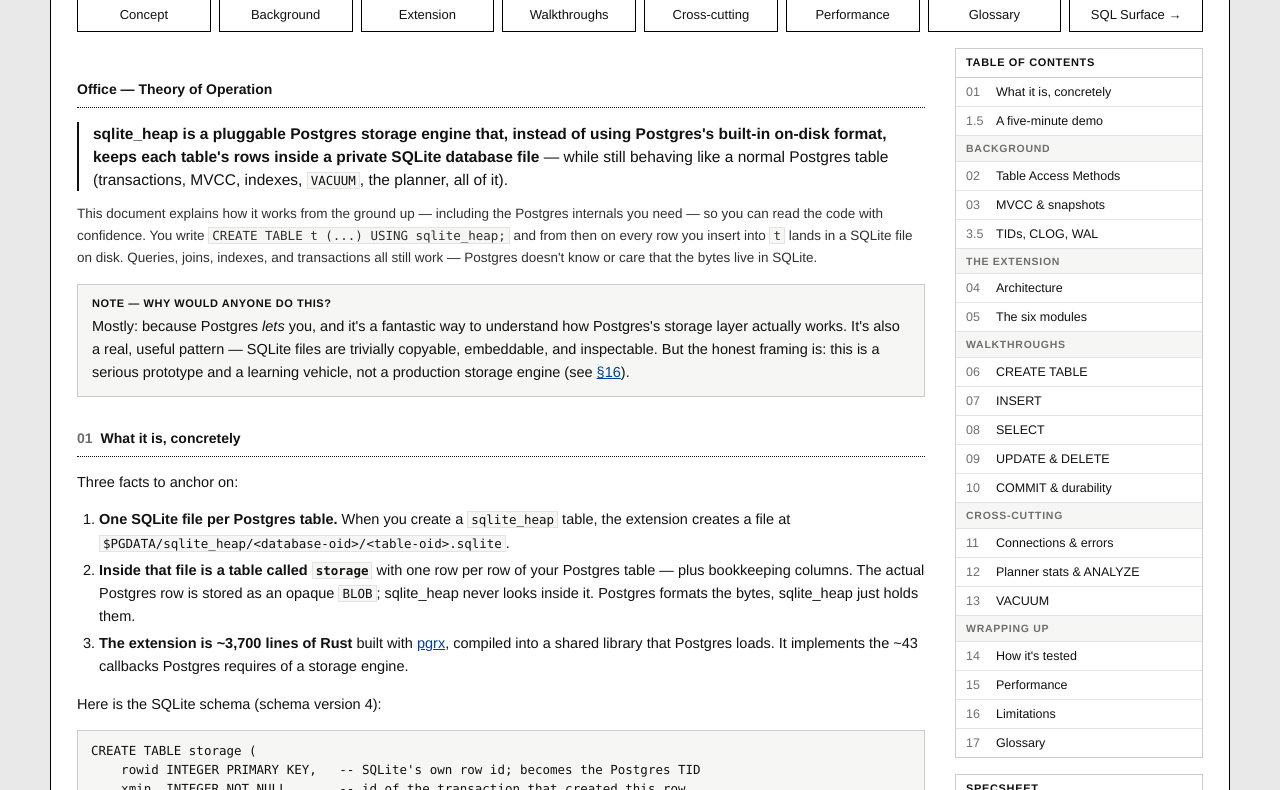
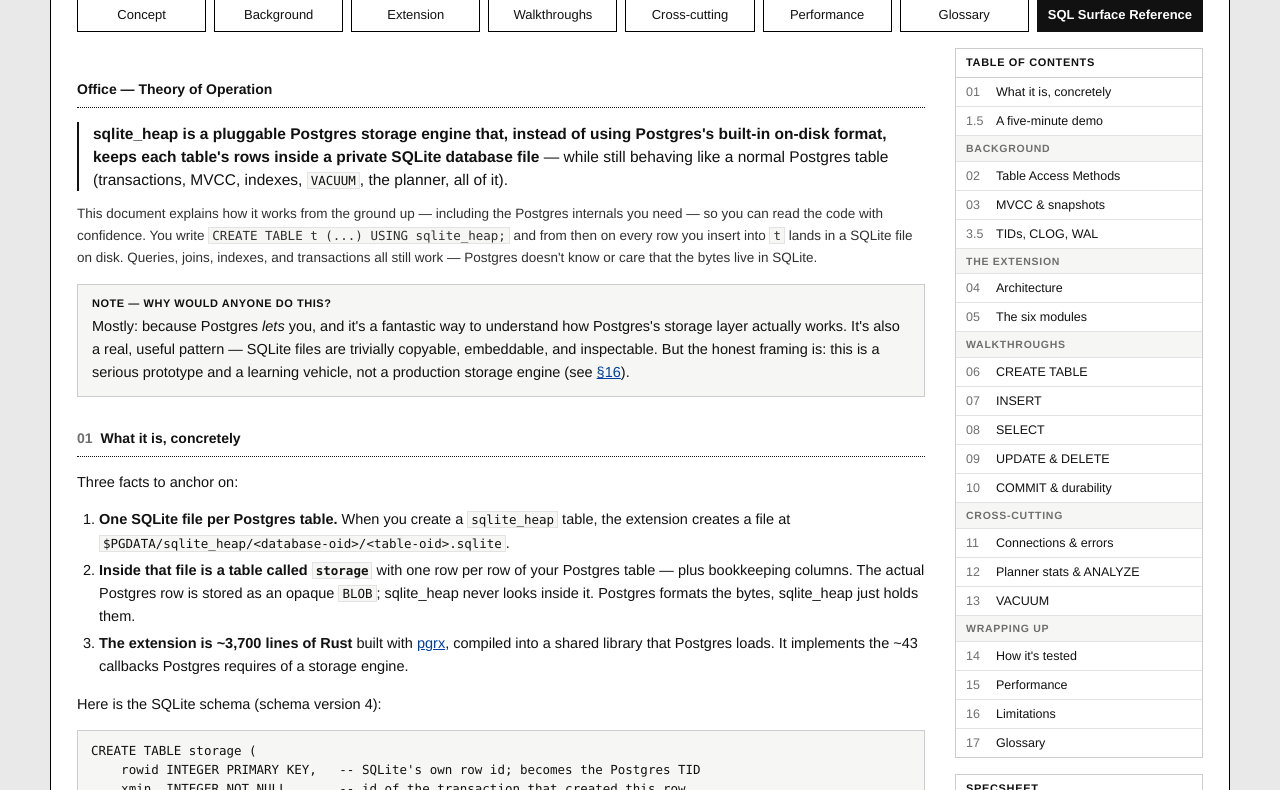
Before and after one commit to frectonz/pg-sqlite-heap, a plain HTML site: page docs/EXPLAINER.html in a window 1280 px wide. Shown: the part 94-884 px from the top of the page. Drawn offline with Linux system fonts and the light colour scheme.

Commit message:
style: distinguish cross-page nav link from section links
Filled button for the link to the other doc; drop directional
arrows that implied a non-existent sequence.

```diff
--- a/docs/EXPLAINER.html
+++ b/docs/EXPLAINER.html
@@ -69,6 +69,11 @@
     white-space: nowrap;
   }
   .navrow a:hover { background: var(--note); }
+  .navrow a.xpage {
+    background: var(--ink); color: #fff; font-weight: 700;
+    border-color: var(--ink); flex: 0 1 auto;
+  }
+  .navrow a.xpage:hover { background: #000; }
 
   /* ---- section label + dotted rule --------------------------------- */
   .seclabel {
@@ -285,7 +290,7 @@
   <a href="#x-conn">Cross-cutting</a>
   <a href="#perf">Performance</a>
   <a href="#glossary">Glossary</a>
-  <a href="FUNCTIONS.html">SQL Surface &rarr;</a>
+  <a href="FUNCTIONS.html" class="xpage">SQL Surface Reference</a>
 </div>
 
 <div class="cols">
```
Also changed, not shown: docs/FUNCTIONS.html (+6 -1 lines).
